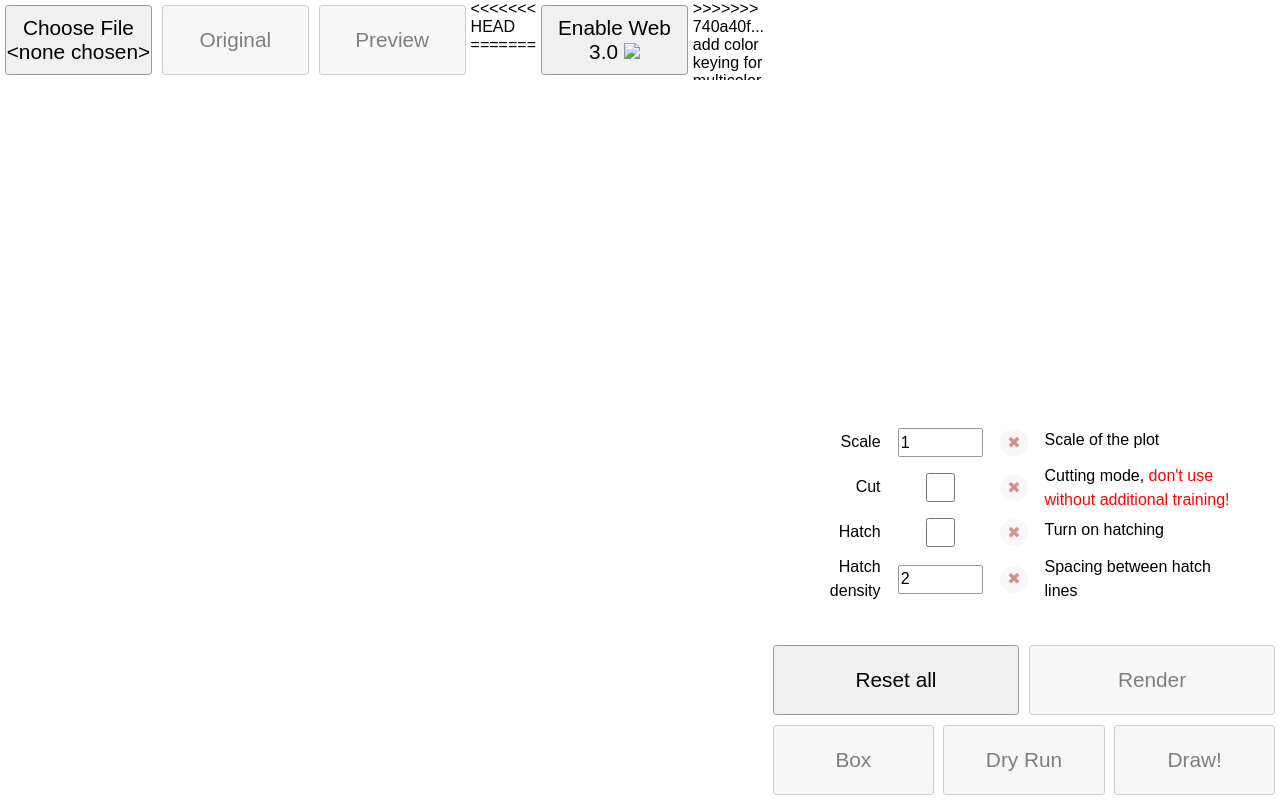
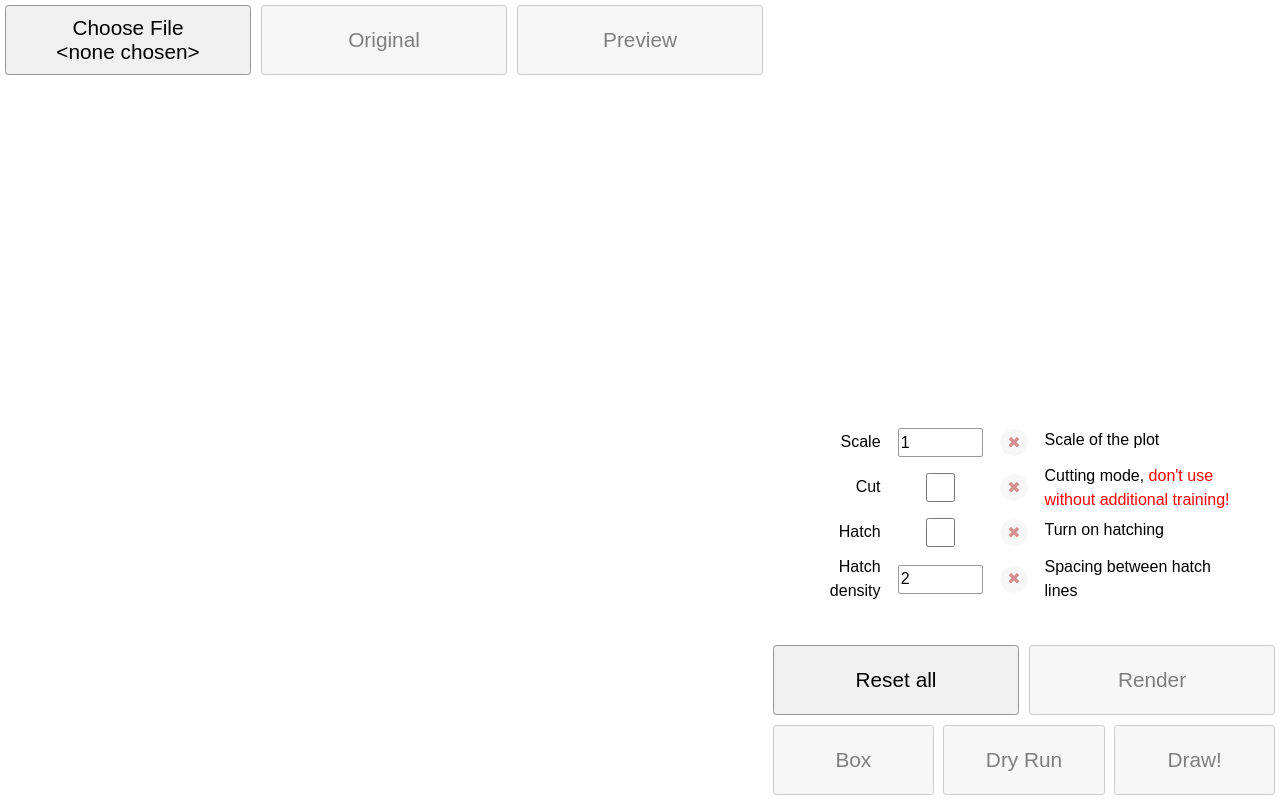
Before and after one commit to tams/plotter-frontend, a website: page public/index.html in a window 1280 px wide. Drawn offline with Linux system fonts and the light colour scheme.

Commit message:
cleaning merge conflict artifacts

```diff
--- a/public/index.html
+++ b/public/index.html
@@ -36,17 +36,6 @@
       <label for="show-preview" class="big-button-label">
         <p>Preview</p>
       </label>
-<<<<<<< HEAD
-=======
-
-      <input type="button" id="enable-web3" class="hidden-input" onclick="enableWeb3()">
-      <label for="enable-web3" class="big-button-label">
-        <p>
-          Enable Web 3.0
-          <img width="24" src="./bitcoin-btc-logo.svg" />
-        </p>
-      </label>
->>>>>>> 740a40f... add color keying for multicolor plots
     </div>
     <div id="preview">
       <img id="preview-img" src="" alt="preview image" style="display: none;"/>
```
